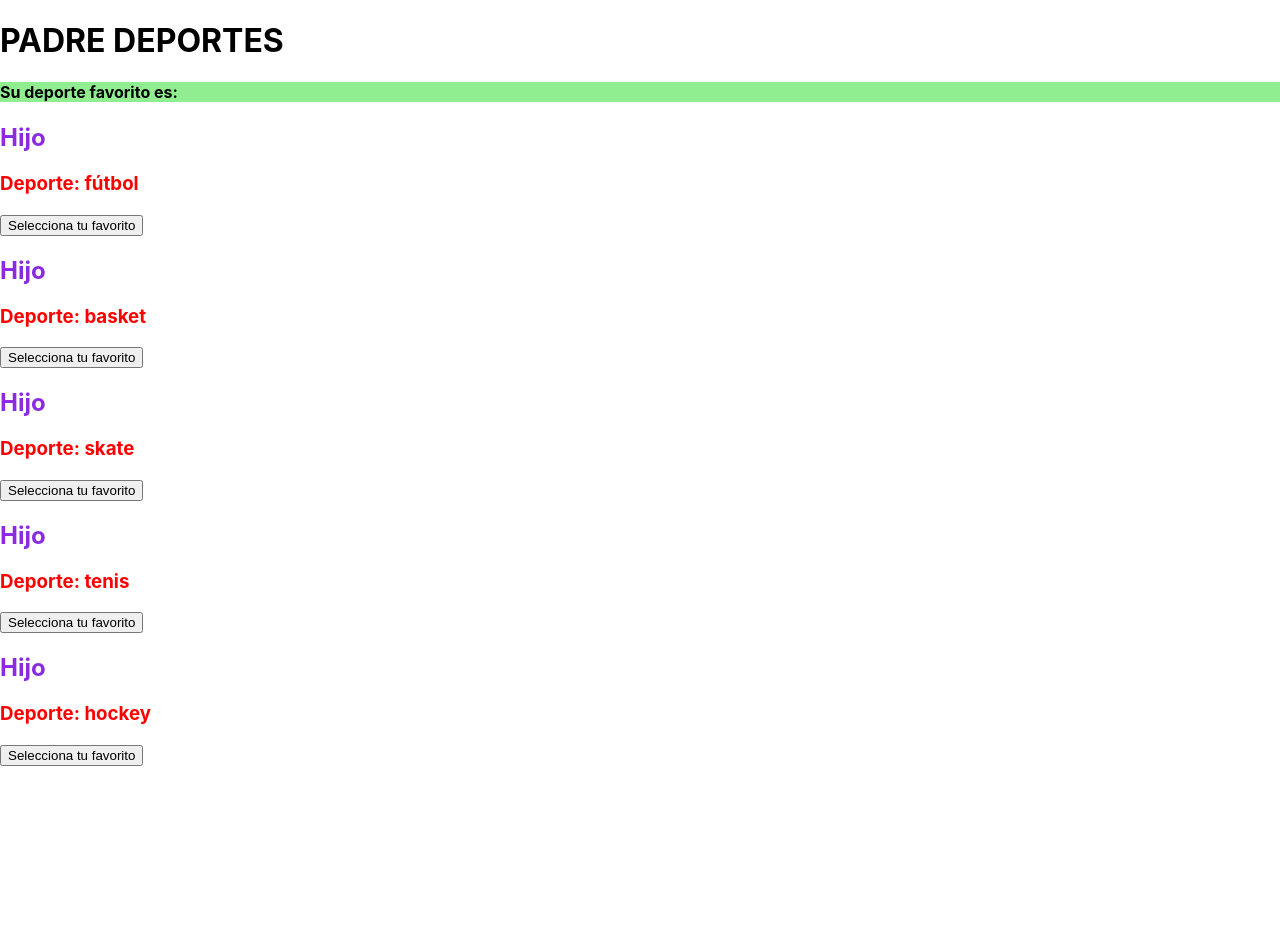
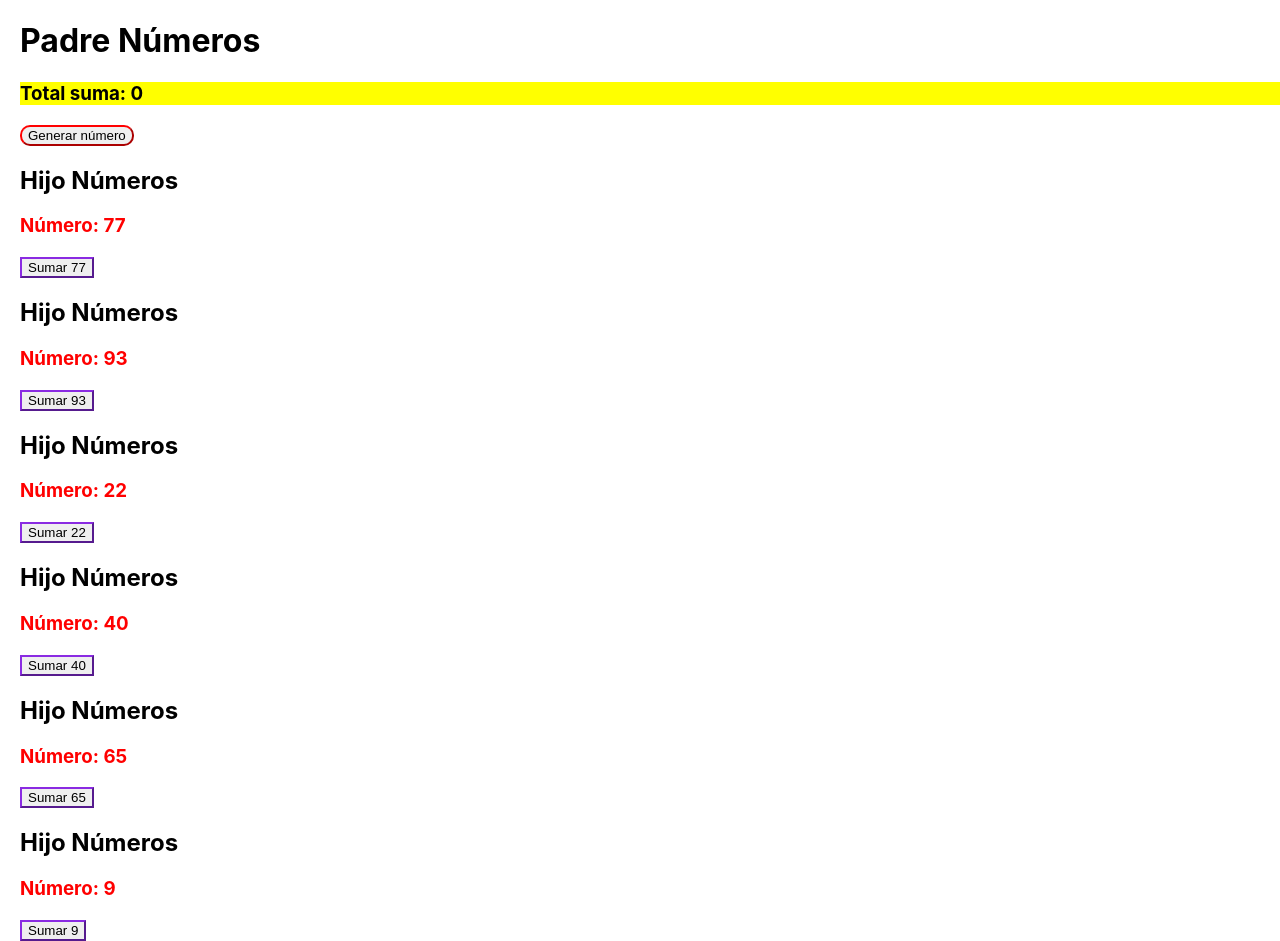
Before and after one commit to Kevbast/reactclaseses6, a React (Create React App) app: page / in a window 1280 px wide. Before the commit the page ends 800 px from the top, so only its background shows below. Built offline with nearby package versions, Linux system fonts and the light colour scheme.

Commit message:
PadreHijo numeros,importante

```diff
--- /dev/null
+++ b/src/components/HijoNumeros.js
@@ -0,0 +1,20 @@
+import { Component } from "react";
+
+class HijoNumeros extends Component{
+
+    seleccionarNumber =()=>{
+        //capturamos el numero del component en props
+        var numeroSelect =this.props.numero
+        //realizamos la petición al parent
+        this.props.sumarNumbers(numeroSelect)
+    }
+
+    render(){
+        return(<div>
+            <h2>Hijo Números</h2>
+            <h3 style={{color:"red"}}>Número: {this.props.numero}</h3>
+            <button style={{borderColor:"blueviolet"}} onClick={this.seleccionarNumber}>Sumar {this.props.numero}</button>
+        </div>)
+    }
+}
+export default HijoNumeros;
--- /dev/null
+++ b/src/components/PadreNumeros.js
@@ -0,0 +1,45 @@
+import { Component } from "react";
+import HijoNumeros from "./HijoNumeros";
+
+class PadreNumeros extends Component{
+
+    //Se almacena en el state pq se renderiza
+    state= {
+        numbers:[77,93,22,40,65,9],
+        total:0
+    }
+
+    generarNumber =()=>{
+        //AÑADE un nuevo number
+        this.state.numbers.push(parseInt(Math.random()*100)+ 1)
+        //Guarda el number
+        this.setState({
+            numbers:this.state.numbers
+        })
+    }
+
+    //Función suma pasamos al hijo
+    sumarNumbers=(numeroSelect)=>{
+        //mejor declarar una variable con la suma fuera,ya que cambia,aunque se podría hacer dentro directamente
+        var suma = this.state.total + numeroSelect
+        this.setState({
+            total:suma
+        })
+    }
+
+    render(){
+        return(<div style={{marginLeft:"20px"}}>
+            <h1>Padre Números</h1>
+            <h3 style={{backgroundColor:"yellow"}}>Total suma: {this.state.total}</h3>
+            <button onClick={this.generarNumber} style={{borderColor:"red",borderRadius:"10px"}}>Generar número</button>
+            {
+                this.state.numbers.map((numero,index)=>{
+                    //Dibujamos cada hijo por cada numero que haya en el array
+                    return(<HijoNumeros key={index} numero={numero} sumarNumbers={this.sumarNumbers}/>)
+                })
+            }
+
+        </div>)
+    }
+}
+export default PadreNumeros;
--- a/src/index.js
+++ b/src/index.js
@@ -7,6 +7,7 @@ import Contador from './components/Contador';
 import DibujosComplejos from './components/DibujosComplejos';
 import DibujosComplejosRender from './components/DibujosComplejosRender';
 import PadreDeportes from './components/PadreDeportes';
+import PadreNumeros from './components/PadreNumeros';
 
 const root = ReactDOM.createRoot(document.getElementById('root'));
 root.render(
@@ -16,7 +17,8 @@ root.render(
     <Contador inicio="9"/>
     <DibujosComplejos/>
     <DibujosComplejosRender/> */}
-    <PadreDeportes/>
+    {/* <PadreDeportes/> */}
+    <PadreNumeros/>
   </React.StrictMode>
 );
 
```
Also changed, not shown: src/components/HijoDeportes.jsx (line endings or trailing spaces).
